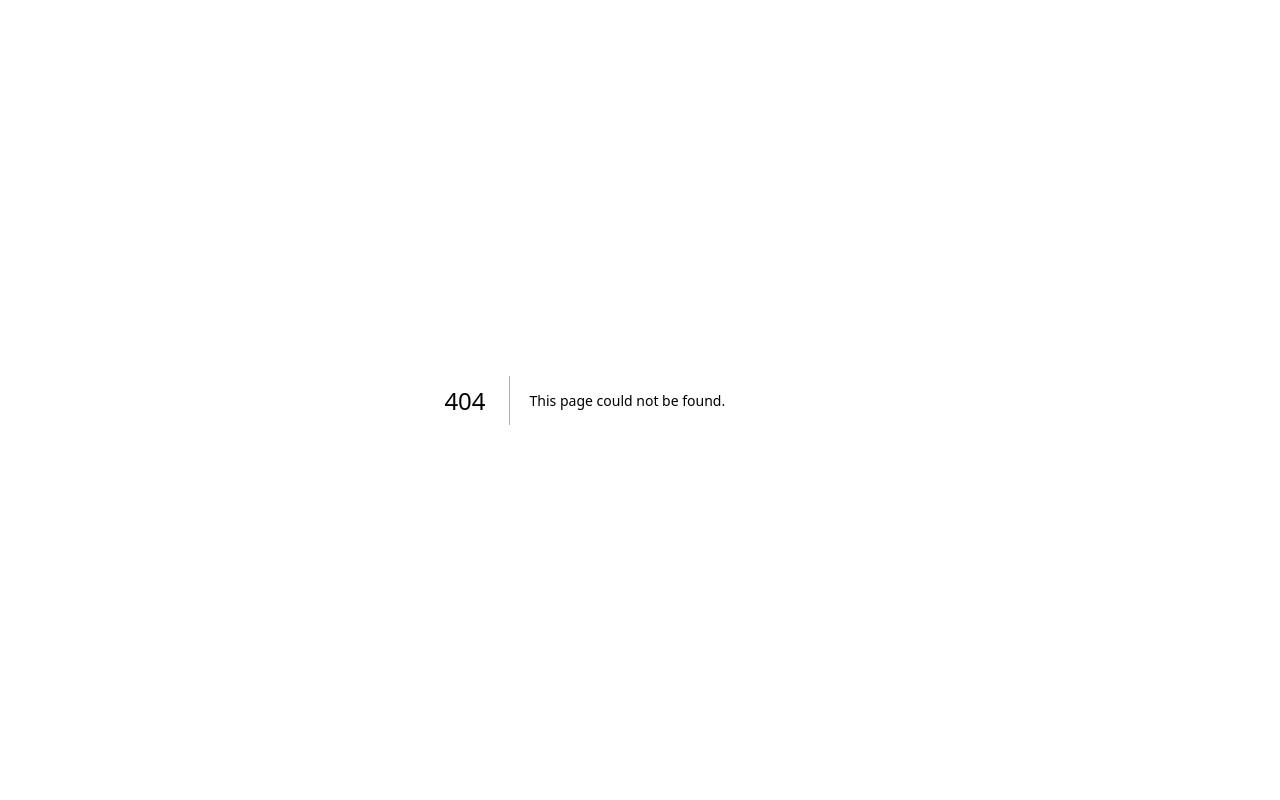
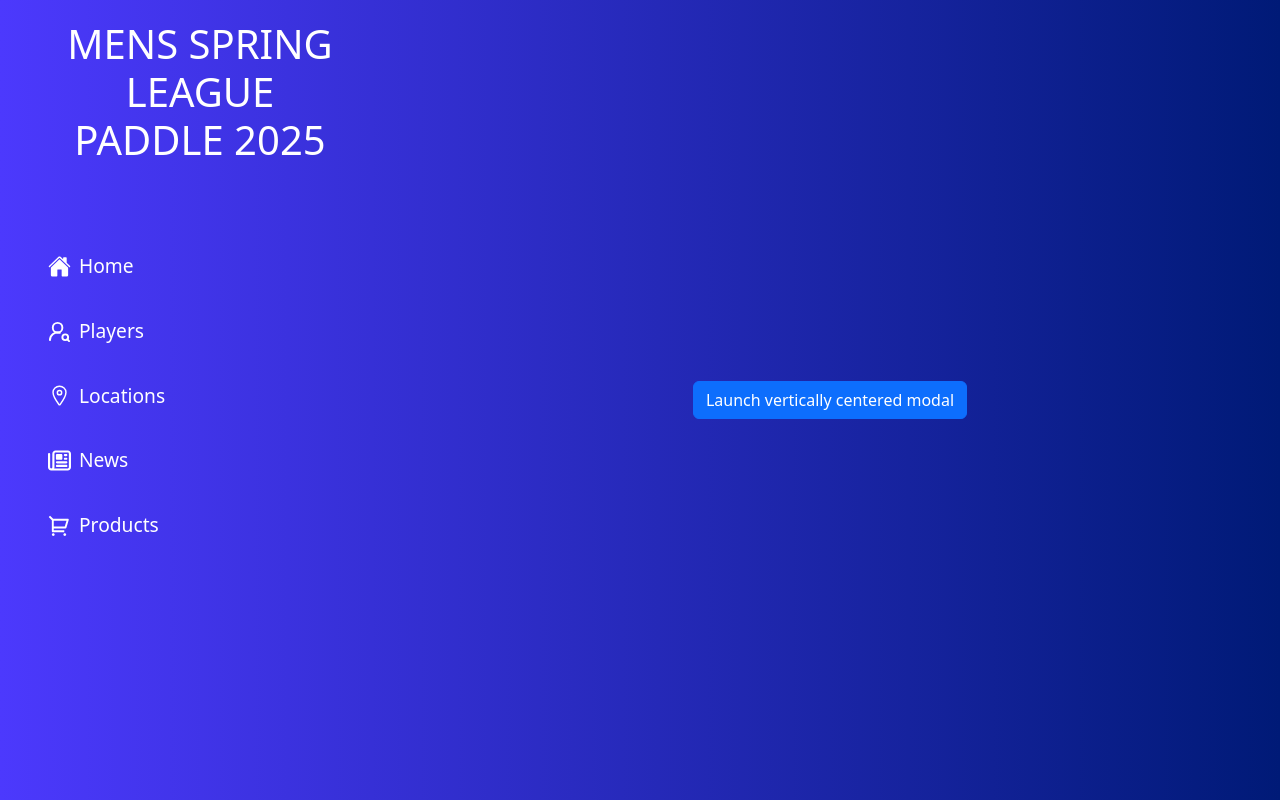
Before and after one commit to sawincp/mapta-spring-league, a Next.js app: page /login in a window 1280 px wide. Before the commit this address had no page. Built offline with nearby package versions, Linux system fonts and the light colour scheme.

Commit message:
update profile and add login component

```diff
--- /dev/null
+++ b/src/app/components/login/LoginModal.js
@@ -0,0 +1,32 @@
+import Button from 'react-bootstrap/Button';
+import Modal from 'react-bootstrap/Modal';
+
+const LoginModal = (props) => {
+  return (
+    <Modal
+    {...props}
+      size="lg"
+      aria-labelledby="contained-modal-title-vcenter"
+      centered
+    >
+      <Modal.Header closeButton>
+        <Modal.Title id="contained-modal-title-vcenter">
+          Modal heading
+        </Modal.Title>
+      </Modal.Header>
+      <Modal.Body>
+        <h4>Centered Modal</h4>
+        <p>
+          Cras mattis consectetur purus sit amet fermentum. Cras justo odio,
+          dapibus ac facilisis in, egestas eget quam. Morbi leo risus, porta ac
+          consectetur ac, vestibulum at eros.
+        </p>
+      </Modal.Body>
+      <Modal.Footer>
+        <Button onClick={props.onHide}>Close</Button>
+      </Modal.Footer>
+    </Modal>
+  );
+}
+
+export default LoginModal
--- /dev/null
+++ b/src/app/components/login/LoginPage.js
@@ -0,0 +1,26 @@
+"use client";
+
+import LoginModal from "./LoginModal";
+import styles from "../../styles/login.module.css";
+import { useState } from "react";
+import Button from "react-bootstrap/Button";
+
+const LoginPage = () => {
+  const [modalShow, setModalShow] = useState(false);
+
+  return (
+    <div className={styles.logincontainer}>
+      <div className={styles.loginCard}>
+        <>
+          <Button variant="primary" onClick={() => setModalShow(true)}>
+            Launch vertically centered modal
+          </Button>
+
+          <LoginModal show={modalShow} onHide={() => setModalShow(false)} />
+        </>
+      </div>
+    </div>
+  );
+};
+
+export default LoginPage;
--- a/src/app/components/profile/MatchCard.js
+++ b/src/app/components/profile/MatchCard.js
@@ -3,6 +3,7 @@
 import styles from "../../styles/match-card.module.css";
 
 export default function MatchCard() {
+
   return (
     <div className={styles.matchCardContainer}>
       <h1>Matches</h1>
--- /dev/null
+++ b/src/app/login/page.js
@@ -0,0 +1,9 @@
+import LoginPage from '../components/login/LoginPage';
+
+function Login() {
+  return (
+    <div><LoginPage/></div>
+  )
+}
+
+export default Login
--- /dev/null
+++ b/src/app/styles/login.module.css
@@ -0,0 +1,12 @@
+.logincontainer {
+  display: flex;
+  flex-direction: column;
+  align-items: center;
+  justify-content: center;
+  height: 100vh;
+}
+
+.loginCard {
+    width:900px;
+    text-align: center;
+}
--- a/src/app/styles/performance.module.css
+++ b/src/app/styles/performance.module.css
@@ -5,6 +5,8 @@
   margin-top: 50px;
   gap: 15px;
   color: white;
+  position: sticky;
+  top: 25;
 }
 
 .ratingHeader {
```
Also changed, not shown: src/app/styles/match-card.module.css (+20 -4 lines).
